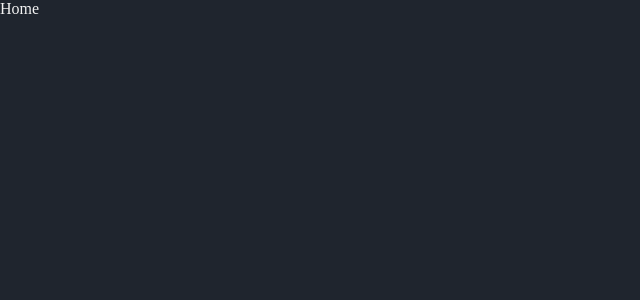
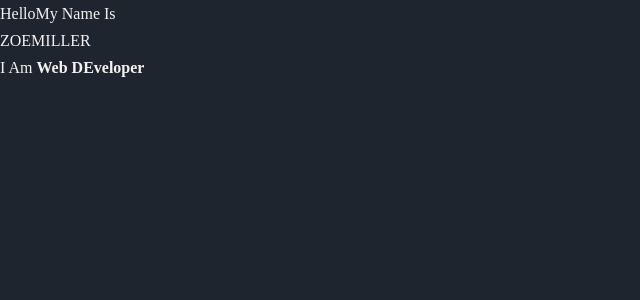
Before and after one commit to permikov/permikov.github.io, a React (Create React App) app: page / in a window 1280 px wide. Shown: the top 300 px of the page, without its empty margins (0-640 px from the left). Built offline with nearby package versions, Linux system fonts and the light colour scheme.

Commit message:
Add simple text

```diff
--- a/package.json
+++ b/package.json
@@ -8,6 +8,7 @@
     "@testing-library/user-event": "^13.5.0",
     "react": "^18.2.0",
     "react-dom": "^18.2.0",
+    "react-icons": "^4.9.0",
     "react-scripts": "5.0.1",
     "web-vitals": "^2.1.4"
   },
--- a/src/components/home/Home.jsx
+++ b/src/components/home/Home.jsx
@@ -1,8 +1,22 @@
 import React from 'react'
+import profileImg from '../../asserts/profile.png';
+// import shapeOne from '../../asserts/shape-1.png';
+// import shapeTwo from '../../asserts/shape-2.png';
+import { FaTwitter, FaDribbble, FaBehance } from 'react-icons/fa';
+import './home.css';
+
 
 export const Home = () => {
   return (
-    <div>Home</div>
+    <section className='home' id='home'>
+        <div className='home__container container'>
+            <p className='home__subtitle text-cs'>Hello<span>My Name Is</span></p>
+            <p className='home__title text-cs'><span>ZOE</span>MILLER</p>
+            <p className='home__job'>
+                <span className='text-cs'>I Am</span> <b>Web DEveloper</b>
+            </p>
+        </div>
+    </section>
   )
 }
 
```
Also changed, not shown: src/asserts/profile.png (added), 1 other file (tests, documents, lock files or other folders).
